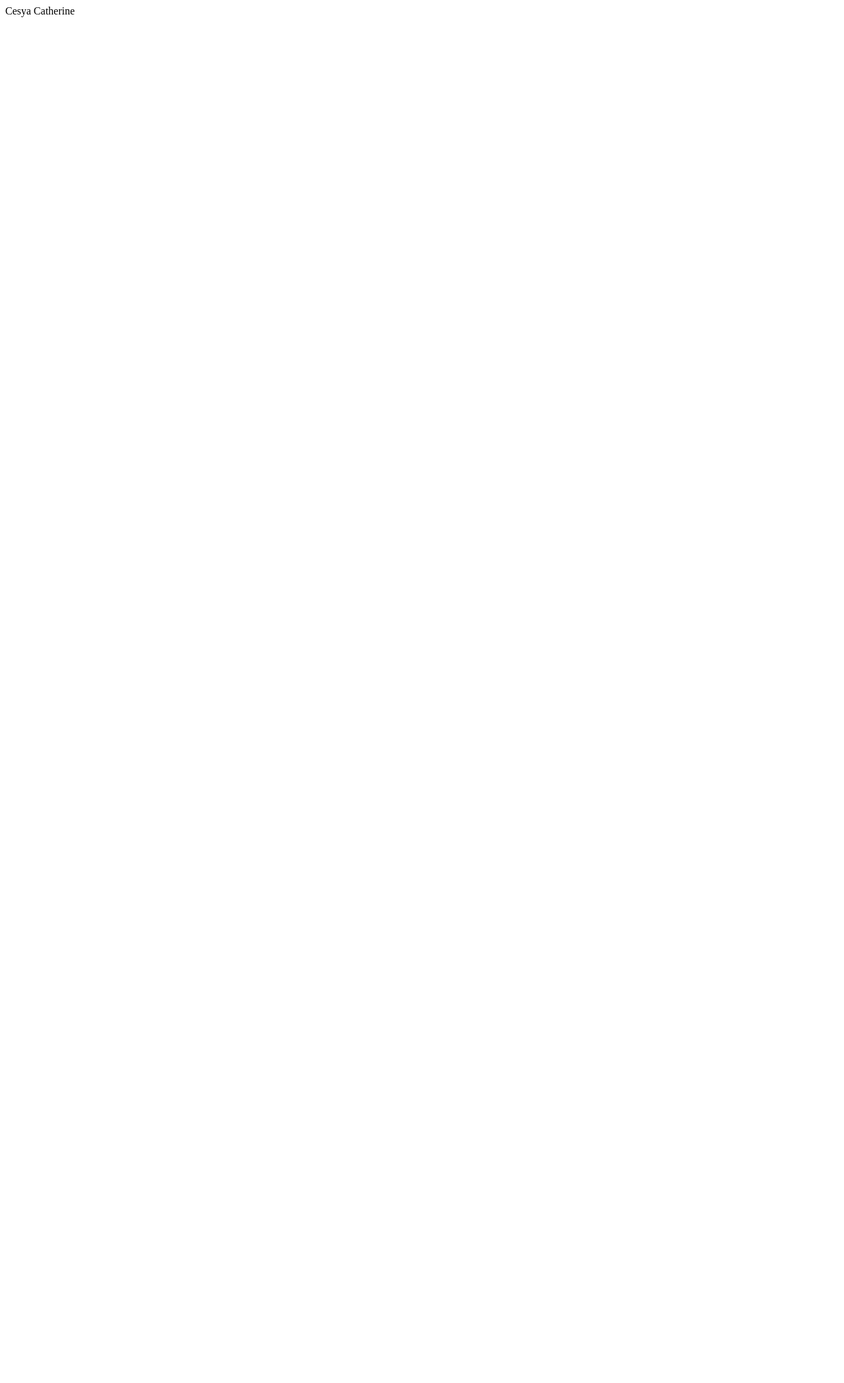
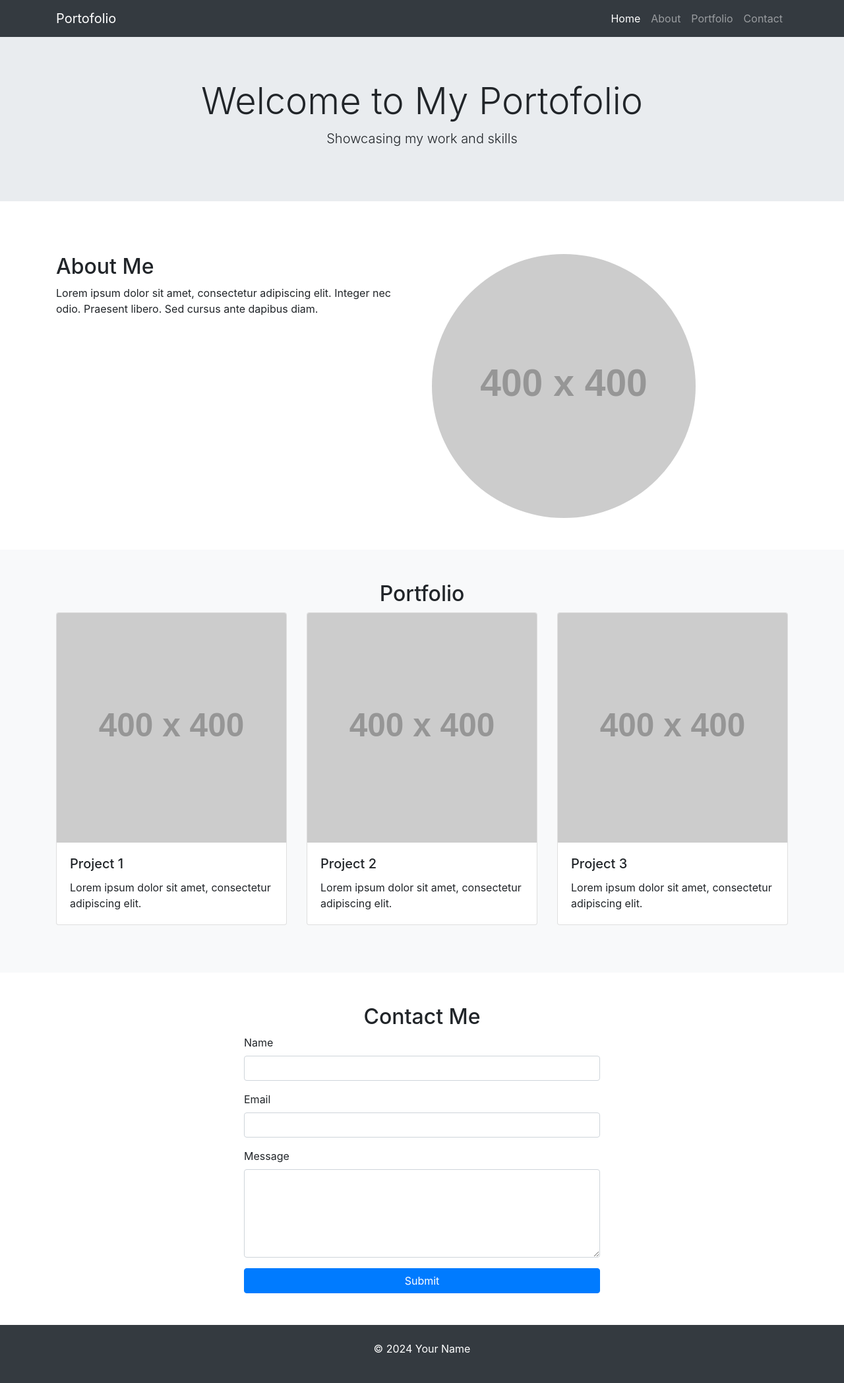
Before and after one commit to thisnotulala/CesyaCatherine, a plain HTML site: page index.html in a window 1280 px wide. Shown: the whole page at 66% size. Before the commit the page ends 800 px from the top, so only its background shows below. Drawn offline with nearby package versions, Linux system fonts and the light colour scheme; placeholder pictures from the web are drawn by us.

Commit message:
Update index.html

```diff
--- a/index.html
+++ b/index.html
@@ -1,11 +1,138 @@
-<!DOCTYPE html>
+    <!DOCTYPE html>
 <html lang="en">
 <head>
-    <meta charset="UTF-8">
-    <meta name="viewport" content="width=device-width, initial-scale=1.0">
-    <title>Document</title>
+  <meta charset="UTF-8">
+  <meta name="viewport" content="width=device-width, initial-scale=1.0">
+  <title>Portofolio Website</title>
+
+  <link href="https://stackpath.bootstrapcdn.com/bootstrap/4.5.2/css/bootstrap.min.css" rel="stylesheet">
+
+  <link href="styles.css" rel="stylesheet">
 </head>
 <body>
-    Cesya Catherine
+
+  <nav class="navbar navbar-expand-lg navbar-dark bg-dark">
+    <div class="container">
+      <a class="navbar-brand" href="#">Portofolio</a>
+      <button class="navbar-toggler" type="button" data-toggle="collapse" data-target="#navbarNav" aria-controls="navbarNav" aria-expanded="false" aria-label="Toggle navigation">
+        <span class="navbar-toggler-icon"></span>
+      </button>
+      <div class="collapse navbar-collapse" id="navbarNav">
+        <ul class="navbar-nav ml-auto">
+          <li class="nav-item active">
+            <a class="nav-link" href="#">Home</a>
+          </li>
+          <li class="nav-item">
+            <a class="nav-link" href="#about">About</a>
+          </li>
+          <li class="nav-item">
+            <a class="nav-link" href="#portfolio">Portfolio</a>
+          </li>
+          <li class="nav-item">
+            <a class="nav-link" href="#contact">Contact</a>
+          </li>
+        </ul>
+      </div>
+    </div>
+  </nav>
+
+  <header class="jumbotron jumbotron-fluid">
+    <div class="container text-center">
+      <h1 class="display-4">Welcome to My Portofolio</h1>
+      <p class="lead">Showcasing my work and skills</p>
+    </div>
+  </header>
+
+  <!-- About Section -->
+  <section id="about" class="py-5">
+    <div class="container">
+      <div class="row">
+        <div class="col-lg-6">
+          <h2>About Me</h2>
+          <p>Lorem ipsum dolor sit amet, consectetur adipiscing elit. Integer nec odio. Praesent libero. Sed cursus ante dapibus diam.</p>
+        </div>
+        <div class="col-lg-6">
+          <img src="https://via.placeholder.com/400" alt="About Me" class="img-fluid rounded-circle">
+        </div>
+      </div>
+    </div>
+  </section>
+
+  <!-- Portfolio Section -->
+  <section id="portfolio" class="bg-light py-5">
+    <div class="container">
+      <h2 class="text-center">Portfolio</h2>
+      <div class="row">
+        <div class="col-lg-4 mb-4">
+          <div class="card">
+            <img src="https://via.placeholder.com/400" alt="Project 1" class="card-img-top">
+            <div class="card-body">
+              <h5 class="card-title">Project 1</h5>
+              <p class="card-text">Lorem ipsum dolor sit amet, consectetur adipiscing elit.</p>
+            </div>
+          </div>
+        </div>
+        <div class="col-lg-4 mb-4">
+          <div class="card">
+            <img src="https://via.placeholder.com/400" alt="Project 2" class="card-img-top">
+            <div class="card-body">
+              <h5 class="card-title">Project 2</h5>
+              <p class="card-text">Lorem ipsum dolor sit amet, consectetur adipiscing elit.</p>
+            </div>
+          </div>
+        </div>
+        <div class="col-lg-4 mb-4">
+          <div class="card">
+            <img src="https://via.placeholder.com/400" alt="Project 3" class="card-img-top">
+            <div class="card-body">
+              <h5 class="card-title">Project 3</h5>
+              <p class="card-text">Lorem ipsum dolor sit amet, consectetur adipiscing elit.</p>
+            </div>
+          </div>
+        </div>
+      </div>
+    </div>
+  </section>
+
+
+  <section id="contact" class="py-5">
+    <div class="container">
+      <h2 class="text-center">Contact Me</h2>
+      <div class="row">
+        <div class="col-md-6 mx-auto">
+          <form>
+            <div class="form-group">
+              <label for="name">Name</label>
+              <input type="text" class="form-control" id="name">
+            </div>
+            <div class="form-group">
+              <label for="email">Email</label>
+              <input type="email" class="form-control" id="email">
+            </div>
+            <div class="form-group">
+              <label for="message">Message</label>
+              <textarea class="form-control" id="message" rows="5"></textarea>
+            </div>
+            <button type="submit" class="btn btn-primary btn-block">Submit</button>
+          </form>
+        </div>
+      </div>
+    </div>
+  </section>
+
+  <!-- Footer -->
+  <footer class="bg-dark text-white py-4">
+    <div class="container text-center">
+      <p>&copy; 2024 Your Name</p>
+    </div>
+  </footer>
+
+  <!-- Bootstrap JS -->
+  <script src="https://code.jquery.com/jquery-3.5.1.slim.min.js"></script>
+  <script src="https://cdn.jsdelivr.net/npm/@popperjs/core@2.5.4/dist/umd/popper.min.js"></script>
+  <script src="https://stackpath.bootstrapcdn.com/bootstrap/4.5.2/js/bootstrap.min.js"></script>
 </body>
 </html>
+
+</body>
+</html>
```
